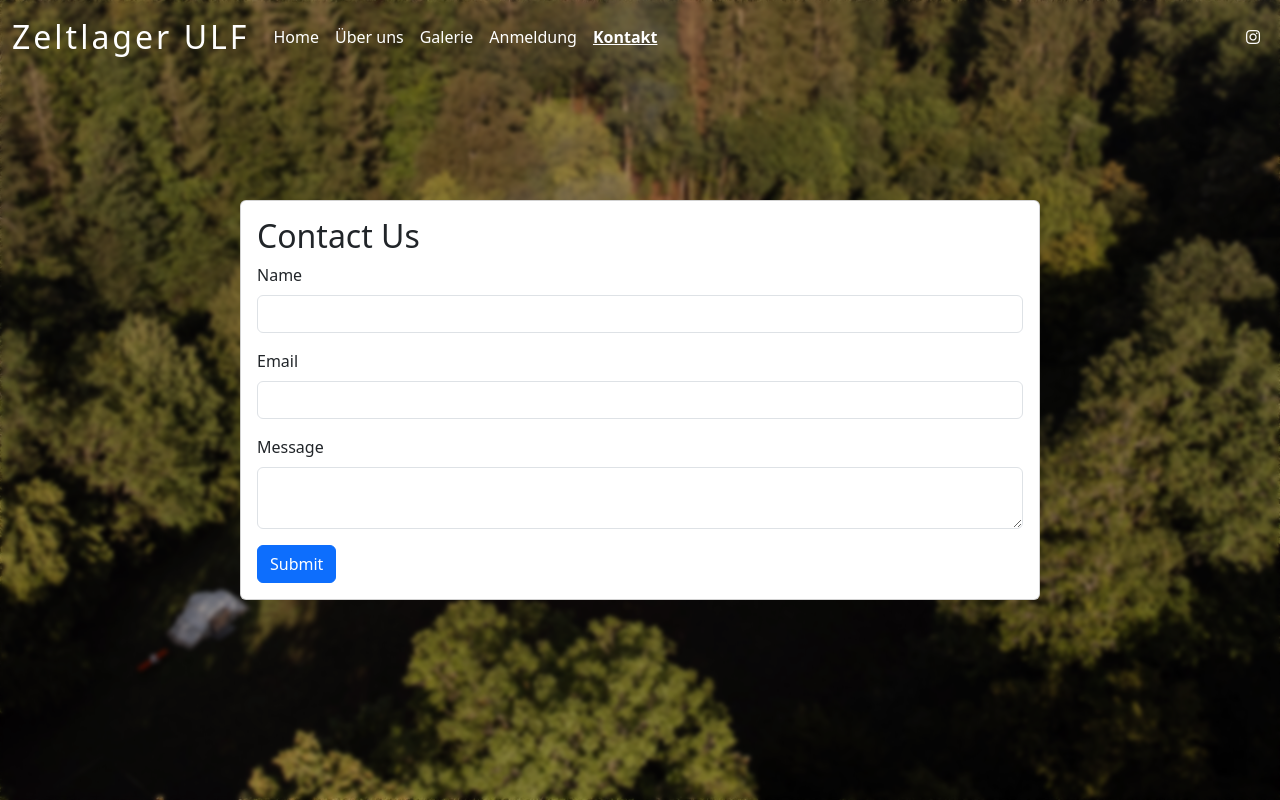
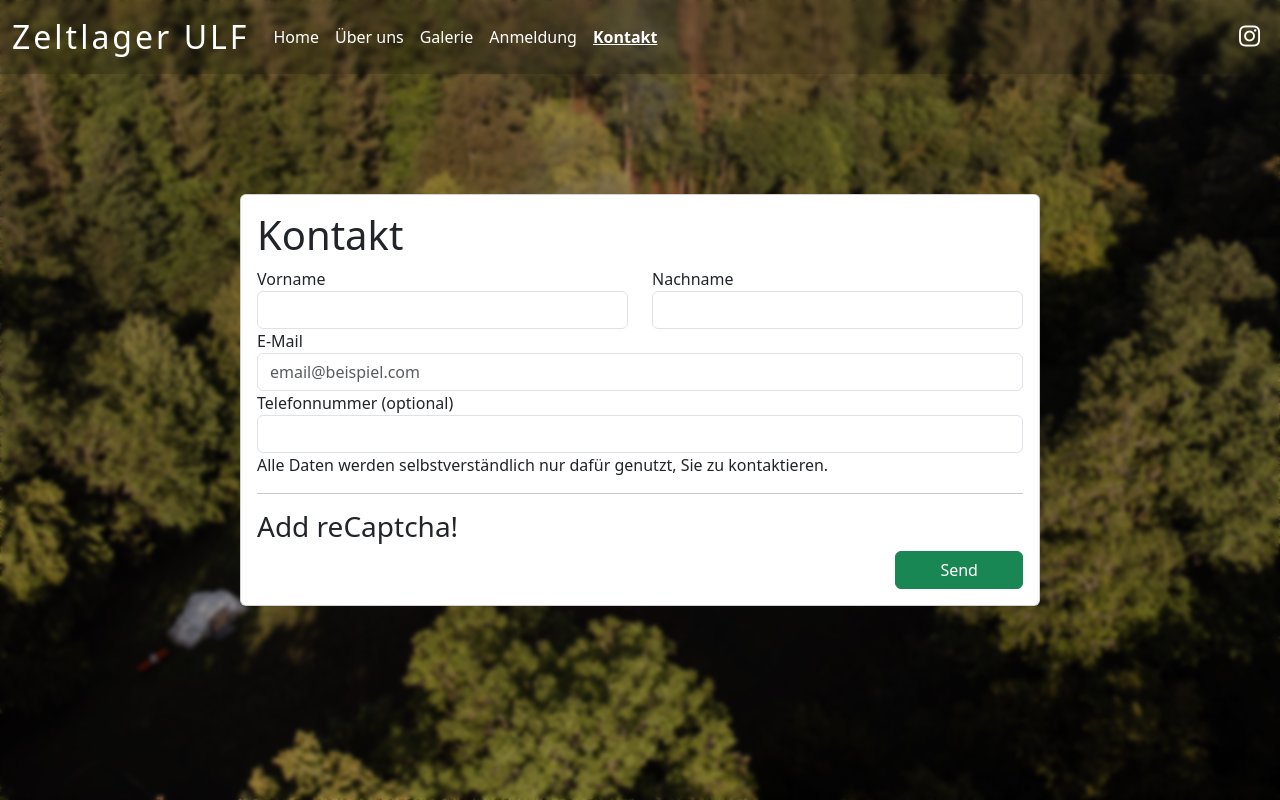
Before and after one commit to JohannesBreitenbach/Zeltlagerwebsite_2.0, a React (Vite) app in the folder Project/zeltlager-app/: page / in a window 1280 px wide. Both pictures are taken after a click on the link "Kontakt". Built offline with nearby package versions, Linux system fonts and the light colour scheme.

Commit message:
added contact form

```diff
--- a/Project/zeltlager-app/src/components/contactform/FormCard.tsx
+++ b/Project/zeltlager-app/src/components/contactform/FormCard.tsx
@@ -4,30 +4,70 @@ function FormCard() {
       <div className="contact-form-card">
         <div className="card">
           <div className="card-body">
-            {/* Your contact form content goes here */}
-            <h2>Contact Us</h2>
+            <h1>Kontakt</h1>
+
             <form>
-              <div className="mb-3">
-                <label htmlFor="name" className="form-label">
-                  Name
-                </label>
-                <input type="text" id="name" className="form-control" />
+              <div className="row needs-validation">
+                <div className="col-12 col-lg-6">
+                  <label htmlFor="firstName">Vorname</label>
+                  <input
+                    type="text"
+                    className="form-control"
+                    id="firstName"
+                    placeholder=""
+                    required
+                  />
+                </div>
+
+                <div className="col-12 col-lg-6">
+                  <label htmlFor="lastName">Nachname</label>
+                  <input
+                    type="text"
+                    className="form-control"
+                    id="lastName"
+                    placeholder=""
+                    required
+                  />
+                </div>
               </div>
-              <div className="mb-3">
-                <label htmlFor="email" className="form-label">
-                  Email
-                </label>
-                <input type="email" id="email" className="form-control" />
+
+              <div className="row needs-validation">
+                <div className="col-12">
+                  <label htmlFor="email">E-Mail</label>
+                  <input
+                    type="email"
+                    className="form-control"
+                    id="email"
+                    placeholder="email@beispiel.com"
+                    required
+                  />
+                </div>
               </div>
-              <div className="mb-3">
-                <label htmlFor="message" className="form-label">
-                  Message
-                </label>
-                <textarea id="message" className="form-control"></textarea>
+
+              <div className="row needs-validation">
+                <div className="col-12">
+                  <label htmlFor="email">Telefonnummer (optional)</label>
+                  <input type="text" className="form-control" id="phone" />
+                </div>
               </div>
-              <button type="submit" className="btn btn-primary">
-                Submit
-              </button>
+
+              <p>
+                Alle Daten werden selbstverständlich nur dafür genutzt, Sie zu
+                kontaktieren.
+              </p>
+
+              <hr />
+              <h3>Add reCaptcha!</h3>
+              <div className="row">
+                <div className="col-12 d-flex justify-content-end">
+                  <button
+                    type="submit"
+                    className="btn btn-success col-5 col-lg-2"
+                  >
+                    Send
+                  </button>
+                </div>
+              </div>
             </form>
           </div>
         </div>
--- a/Project/zeltlager-app/src/components/herosection/herosection.scss
+++ b/Project/zeltlager-app/src/components/herosection/herosection.scss
@@ -47,9 +47,4 @@
       font-size: 10rem;
     }
   }
-
-  .mask-custom {
-    backdrop-filter: blur(5px);
-    background-color: rgba(255, 255, 255, 0.15);
-  }
 }
--- a/Project/zeltlager-app/src/components/navbar/navbar.scss
+++ b/Project/zeltlager-app/src/components/navbar/navbar.scss
@@ -36,10 +36,6 @@
     box-shadow: none;
   }
 
-  .navbar-scrolled {
-    box-shadow: 0 10px 20px 0 rgba(0, 0, 0, 0.05);
-  }
-
   .navbar-scrolled .navbar-brand,
   .navbar-scrolled .nav-link,
   .navbar-scrolled .fa-bars {
@@ -49,4 +45,13 @@
   .navbar-scrolled {
     background-color: #fff;
   }
+
+  .fa-instagram {
+    font-size: 1.5rem;
+  }
+
+  .mask-custom {
+    backdrop-filter: blur(2px);
+    background-color: rgba(0, 0, 0, 0.15);
+  }
 }
```
